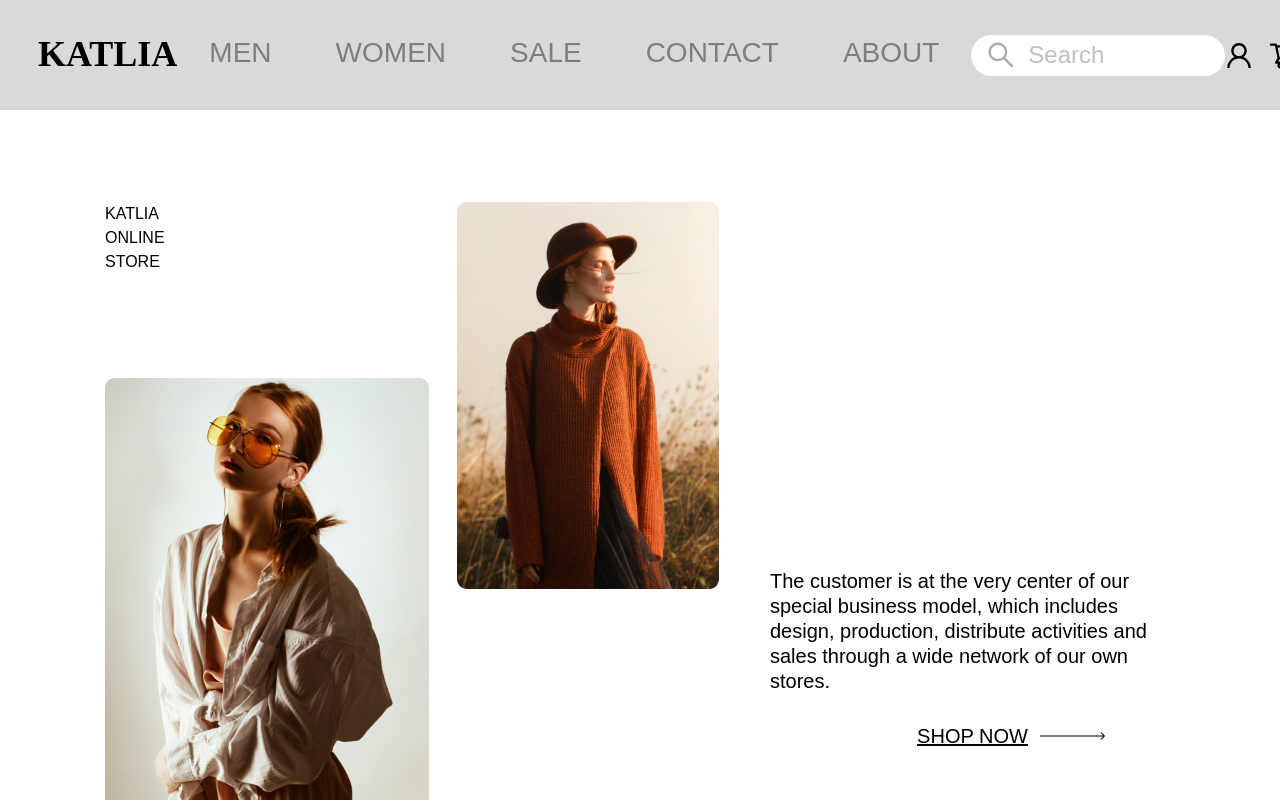
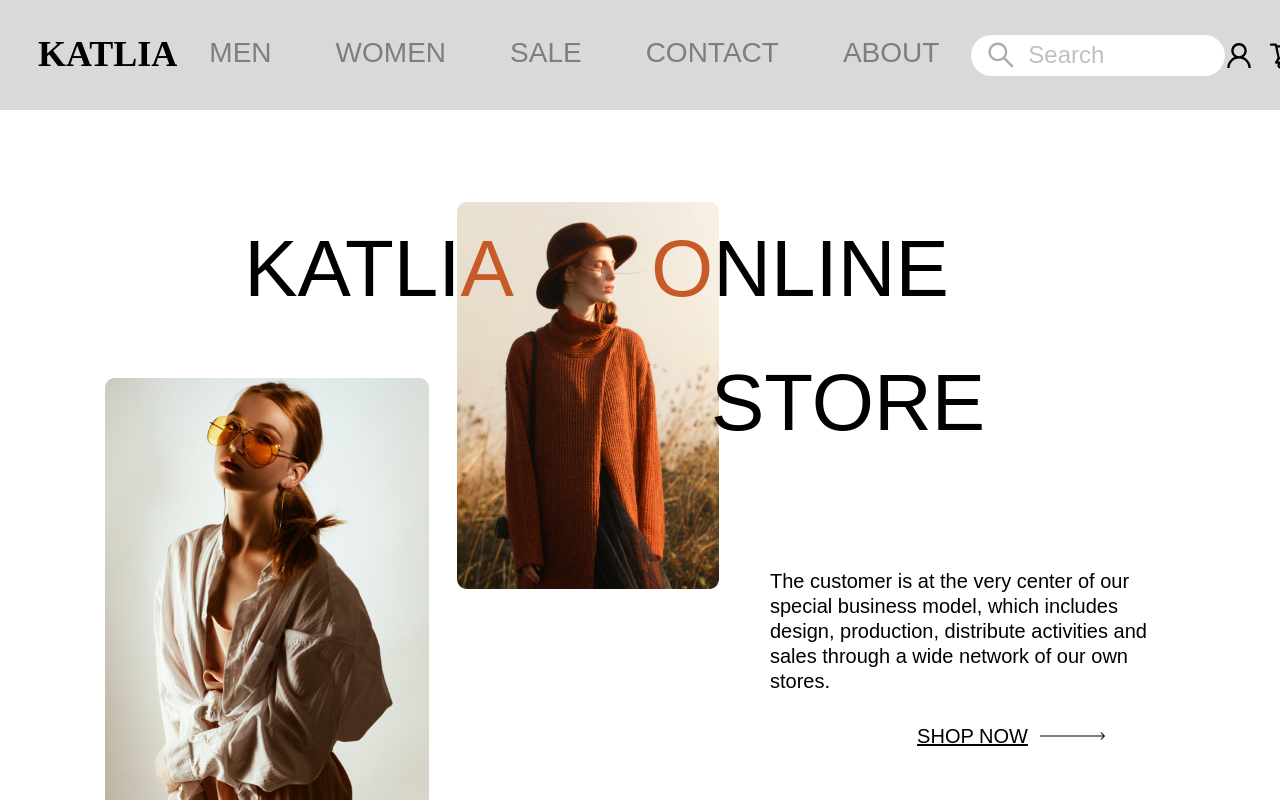
Before and after one commit to haileyng02/KATLIA_FE, a React (Create React App) app: page / in a window 1280 px wide. Shown: the top 800 px of the page. Built offline with nearby package versions, Linux system fonts and the light colour scheme.

Commit message:
home main

```diff
--- a/src/index.css
+++ b/src/index.css
@@ -26,3 +26,7 @@ html, body {
 .nav-item {
   @apply text-28 leading-[35px] text-nav-item mx-8 hover:text-black cursor-pointer
 }
+
+.main-title {
+  @apply text-[80px] leading-[100px] text-center min-w-[348px] min-h-[134px] items-center flex justify-center
+}
--- a/src/pages/Home.jsx
+++ b/src/pages/Home.jsx
@@ -9,16 +9,20 @@ const Home = () => {
       {/* Main */}
       <div className=' h-[763px] relative'>
         {/* Title */}
-        <div className='absolute'>
-          <div className='flex'>
-            <h1>KATLI</h1>
-            <h1>A</h1>
+        <div className='absolute left-[100px]'>
+          <div className='flex gap-[73px]'>
+            <div className='main-title'>
+              <h1>KATLI</h1>
+              <h1 className=' text-[#C85A27]'>A</h1>
+            </div>
+            <div className='main-title'>
+              <h1 className=' text-[#C85A27]'>O</h1>
+              <h1>NLINE</h1>
+            </div>
           </div>
-          <div className='flex'>
-            <h1>O</h1>
-            <h1>NLINE</h1>
+          <div className='main-title absolute -right-[48px]'>
+            <h1>STORE</h1>
           </div>
-          <h1>STORE</h1>
         </div>
         <div className='h-full flex justify-between'>
           {/* IMG */}
--- a/tailwind.config.js
+++ b/tailwind.config.js
@@ -37,6 +37,9 @@ module.exports = {
       },
       fontFamily:{
         'logo': ['KoPub Batang']
+      },
+      borderWidth:{
+        '1': '1px',
       }
     },
   },
```
